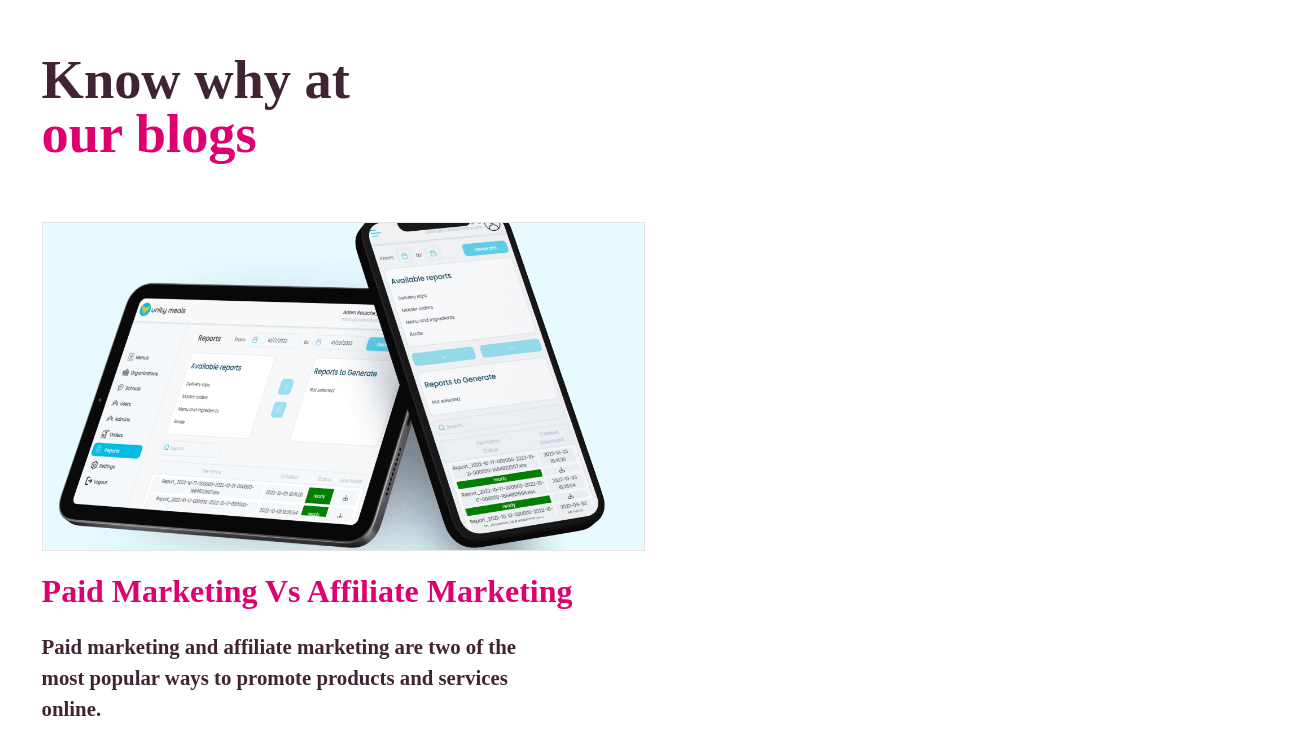
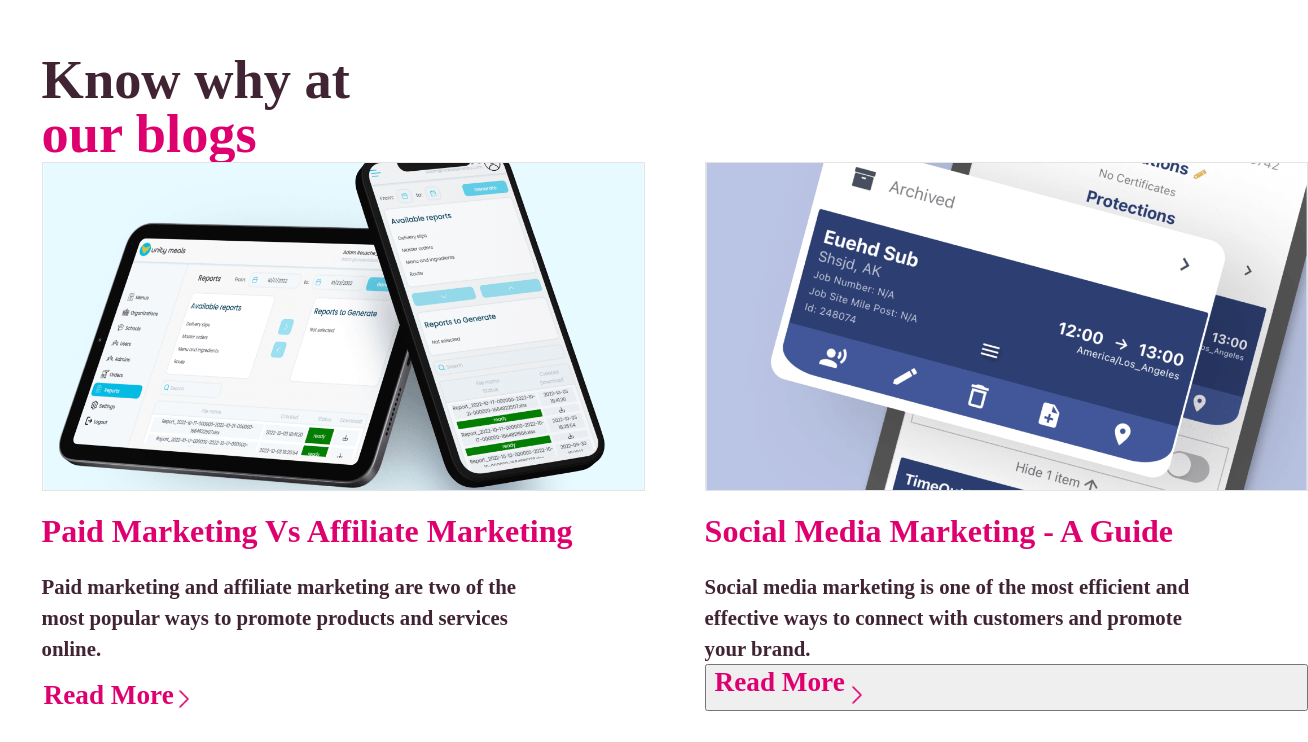
Before and after one commit to saravana730/prahars, a Next.js app: page /blog in a window 1280 px wide. Shown: the part 115-857 px from the top of the page, 1308 px wide, since content can reach past the window. Built offline with nearby package versions, Linux system fonts and the light colour scheme.

Commit message:
blog_changes

```diff
--- a/app/styles/styles.css
+++ b/app/styles/styles.css
@@ -784,6 +784,7 @@ display:flex;
 /* ------------------------- Blogs ------------------------ */
 
 .blog_page {
+    padding-right: 2.1rem;
     padding-left: 2.1rem;
     padding-top: 10rem;
     padding-bottom: 2.1rem
@@ -902,6 +903,11 @@ display:flex;
 
 .blog_img_padding {
     padding-top: 3%;
+    padding-left: 2px;
+}
+
+.right_side_blog {
+    padding-left: 60px;
 }
 
 
@@ -963,3 +969,49 @@ display:flex;
       transform: translateY(0);
     }
   }
+
+/* ------------------------------ Pages ------------------------ */
+.blog_border {
+    width:400px;
+    height:400px;
+    background-image: url('/case studies/tabImage.png');
+    border-radius: 30px;
+}
+
+.read_more_justify {
+    display: flex;
+    flex-direction: row;
+    padding-left: 2px;
+}
+
+.row{
+    display: flex;
+    justify-content: space-between;
+    flex-direction: row;
+}
+
+.read_more_row {
+    display: flex;
+    /* justify-content: space-between; */
+    flex-direction: row;
+    font-weight: bold;
+    font-family: "SourceSansPro","SansSerif";
+    background-color: transparent;
+    /* border: 0.5px solid #412433;
+    border-radius: 16px; */
+    color: #df0070;
+    /* padding: 10px 20px; */
+    font-size: 1.7rem;
+    font-weight: 700;
+    padding-top: 18px;
+}
+
+.read_more_arrow {
+    padding-bottom: 18px;
+}
+
+.col{
+    display: flex;
+    justify-content: space-between;
+    flex-direction: column;
+}
--- a/pages/blog.tsx
+++ b/pages/blog.tsx
@@ -14,83 +14,44 @@ export default function Blogs() {
             <div className="blog_content">
                 Know why at <br />
                 <span style={{color:"#df0070"}}>our blogs</span>
-                <div className="empty_box"></div>
-                    <div className="flex flex-row justify-between">
-                        <div className="flex flex-col">
-                            <div className="flex flex-row">
-                                <div className="flex flex-col">
+                <div className="row">
+                    <div className="col">
+                        <div className="row">
+                            <div className="col">
                                 <div className="bg_image_1"></div>
                                     <div className="blog_title">Paid Marketing Vs Affiliate Marketing</div>
-                                    <div className="blog_desc">Paid marketing and affiliate marketing are two of the<br/>
-                                        most popular ways to promote products and services<br/>
-                                        online.
-                                    </div>
-                                    <div className="blog_empty_box"></div>
-                                    <button>
-                                        <div className='flex items-center justify-end '>
-                                            <div className="flex flex-row md:gap-2">
-                                                <div className="blog_outlined_button">Read More</div>
-                                                <div className="blog_img_padding"><Image src={forward_arrow} alt='>' width={20} height={20} /></div>
+                                        <div className="blog_desc">Paid marketing and affiliate marketing are two of the<br/> most popular ways to promote products and services<br/> online.</div>
+                                            <div className="read_more_justify">
+                                                <div className="read_more_row">Read More</div>
+                                                <div className="read_more_arrow"><Image src={forward_arrow} alt='>' width={20} height={20} /></div>
                                             </div>
                             </div>
-                                    </button>
-                                    {/* <div className="blog_empty_box"></div>
-                                    <div className="flex flex-row justify-between">
-                                       <div className="flex flex-row md:gap-2">
-                                        <div className="blog_footer_img_calendar"></div>
-                                        <div className="blog_footer_txt">October 25, 2023</div>
-                                       </div>
-                                       <div className="flex flex-row md:gap-2">
-                                        <div className="blog_footer_img_news"></div>
-                                        <div className="blog_footer_txt">blog</div>
-                                       </div>
-                                       <div className="flex flex-row md:gap-2">
-                                        <div className="blog_footer_img_profile"></div>
-                                        <div className="blog_footer_txt">Prahars</div>
-                                       </div>
-                                    </div> */}
-                                </div>
-
-
-                                <div className="vertical_empty_box"></div>
-
-
-                                <div className="flex flex-col">
+                            <div className="right_side_blog">
+                                <div className="col">
                                     <div className="bg_image_2"></div>
                                         <div className="blog_title">Social Media Marketing - A Guide</div>
                                             <div className="blog_desc">Social media marketing is one of the most efficient and<br/>
                                              effective ways to connect with customers and promote<br/>
                                              your brand.
                                             </div>
-                                    <div className="blog_empty_box"></div>
                                             <button>
-                                        <div className='flex items-center justify-end '>
-                                            <div className="flex flex-row md:gap-2">
+                                                    <div className="read_more_justify">
                                                         <div className="blog_outlined_button">Read More</div>
+                                                        {/* <div className="blog_outlined_button">for more details...</div> */}
                                                         <div className="blog_img_padding"><Image src={forward_arrow} alt='>' width={20} height={20} /></div>
                                                     </div>
-                                        </div>
                                             </button>
-                                    {/* <div className="blog_empty_box"></div> */}
-                                    {/* <div className="flex flex-row justify-between">
-                                       <div className="flex flex-row md:gap-2">
-                                        <div className="blog_footer_img_calendar"></div>
-                                        <div className="blog_footer_txt">October 25, 2023</div>
-                                       </div>
-                                       <div className="flex flex-row md:gap-2">
-                                        <div className="blog_footer_img_news"></div>
-                                        <div className="blog_footer_txt">blog</div>
-                                       </div>
-                                       <div className="flex flex-row md:gap-2">
-                                        <div className="blog_footer_img_profile"></div>
-                                        <div className="blog_footer_txt">Prahars</div>
-                                       </div>
-                                    </div> */}
                                 </div>
                             </div>
                         </div>
                     </div>
-                {/* <div className="bg_image_2"></div> */}
+                    <div className="col">
+                        <div className="row">
+                            <div className="bg_image_"></div>
+                        </div>
+                    </div>
+
+                </div>
             </div>
         </div>
 
```
Lines whose indentation alone changed are shown as unchanged.
